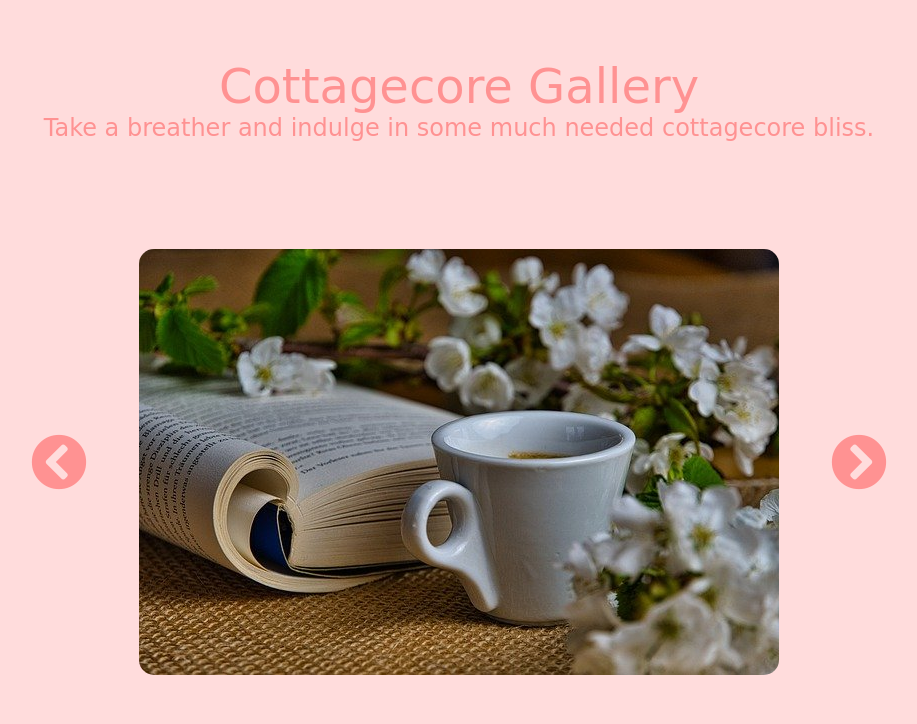
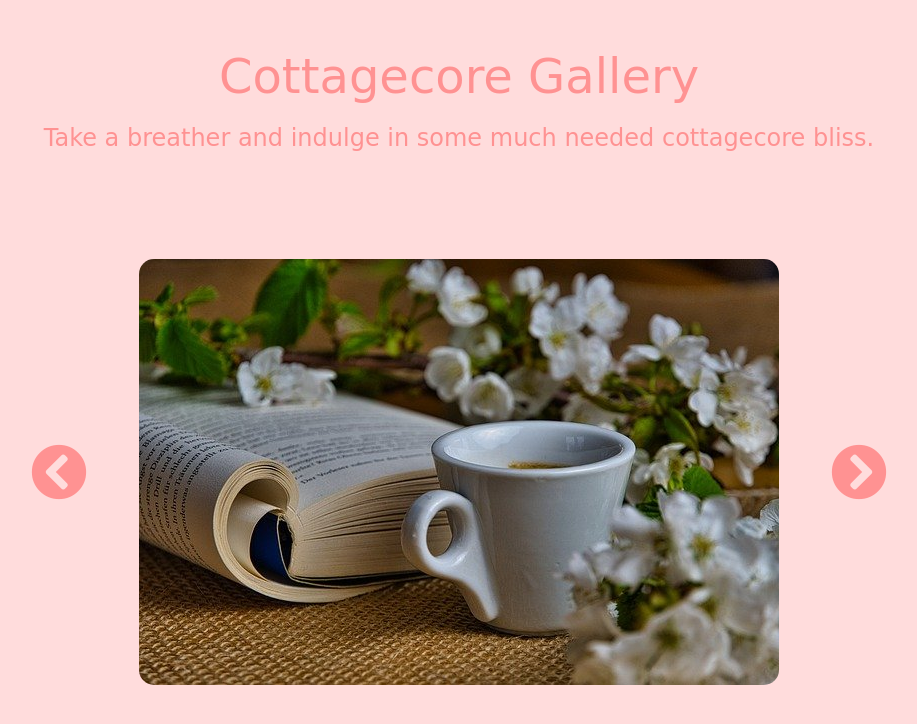
Before and after one commit to aacarring/photo-gallery, a plain HTML site: page index.html in a window 1280 px wide. Shown: the whole page, without its empty margins (181-1098 px from the left). Drawn offline with Linux system fonts and the light colour scheme; a web font is replaced by a local one.

Commit message:
Added margin in scss

```diff
--- a/styles.scss
+++ b/styles.scss
@@ -15,13 +15,14 @@ body {
     header {
         @include flexDisplay();
         text-align: center;
-        width: 75vw;
+        width: 85vw;
         margin-top: 5vh;
         h1 {
             font-size: 3em;
             font-weight: normal;
         }
         span {
+            margin-top: 2.5vh;
             font-size: 1.5em;
         }
     }
```
Also changed, not shown: styles.css, 1 other file.
